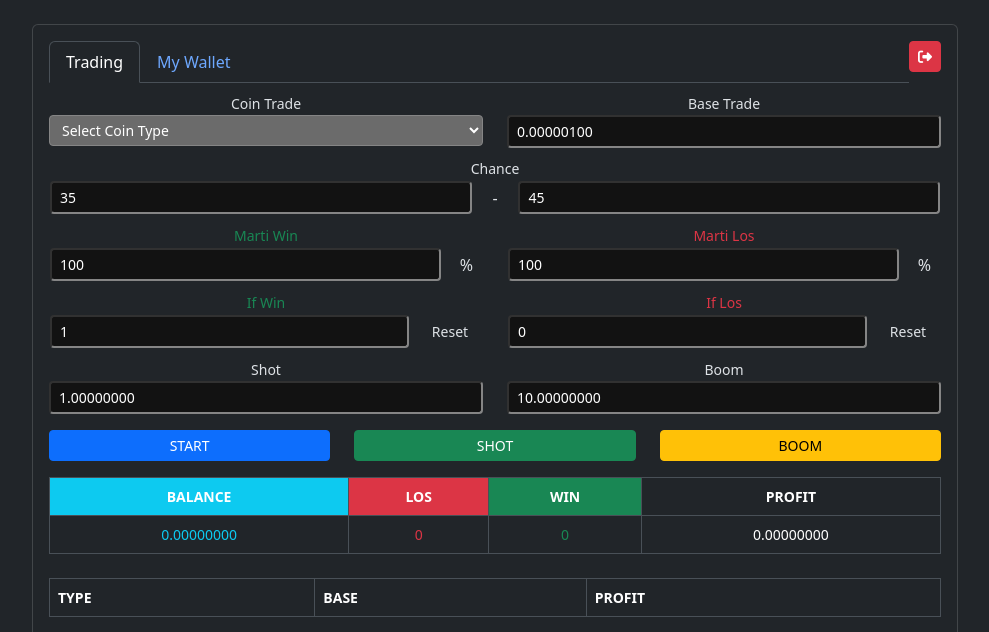
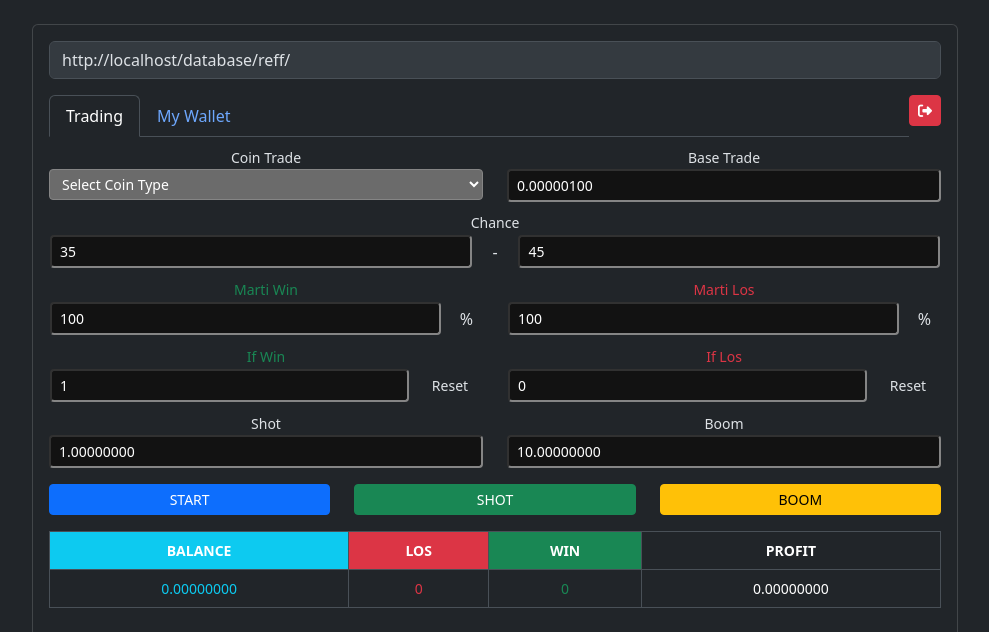
Before and after one commit to denidarmayana/bitbot, a CodeIgniter app: the page made by application/views/template.php in a window 1280 px wide. Shown: the top 632 px of the page, without its empty margins (145-1134 px from the left). Run offline with CodeIgniter, Linux system fonts and the light colour scheme; lists and menus that the app fills with data are empty; some libraries are stand-ins or nearby versions.

Commit message:
linkreff

```diff
--- a/application/views/template.php
+++ b/application/views/template.php
@@ -25,6 +25,11 @@
     <div class="col-md-10 col-12">
         <div class="card">
             <div class="card-body">
+              <div class="row mb-3">
+                <div class="col-12">
+                  <input type="text" value="<?=base_url('reff/'.$this->session->userdata("username")) ?>" class="form-control" disabled>
+                </div>
+              </div>
               <a href="<?=base_url('auth/logout') ?>" class="btn btn-danger btn-sm float-end"><i class="fa-solid fa-right-from-bracket"></i></a>
                 <ul class="nav nav-tabs" id="myTab" role="tablist">
                   <li class="nav-item" role="presentation">
```
